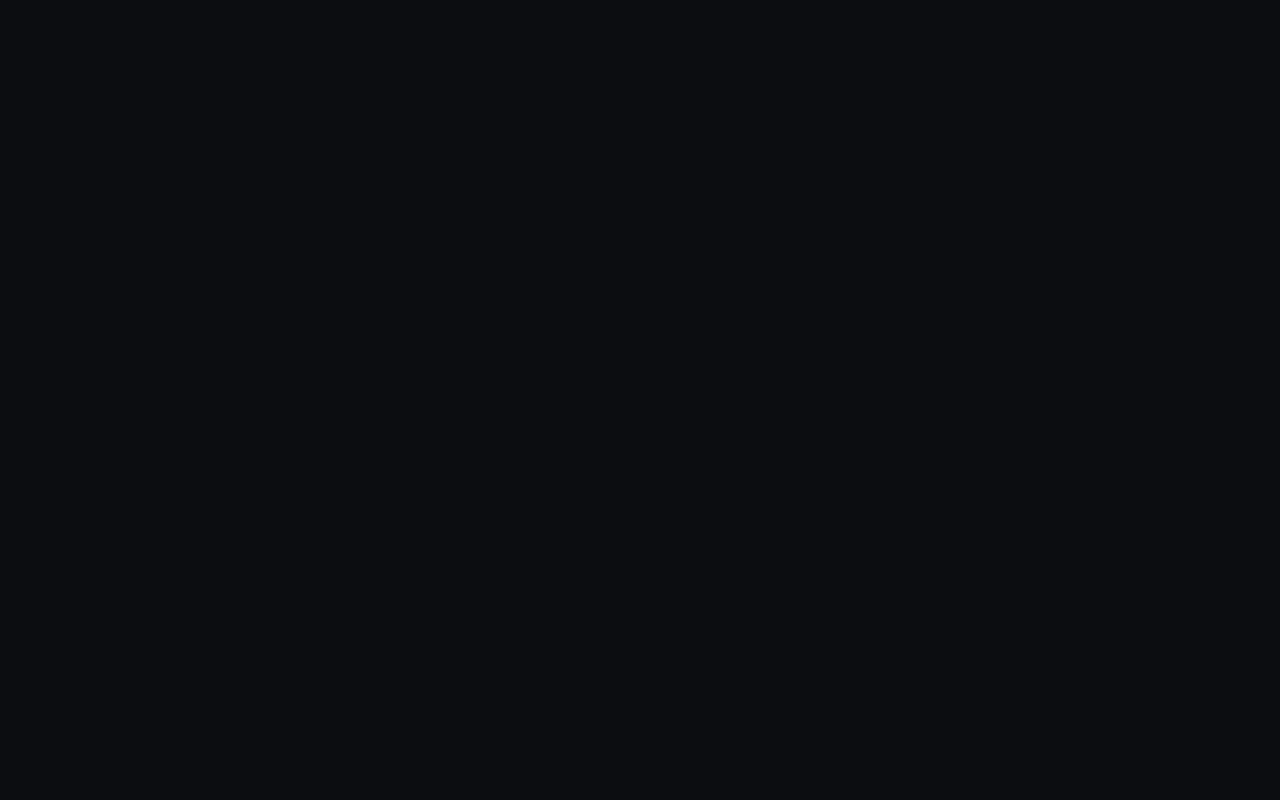
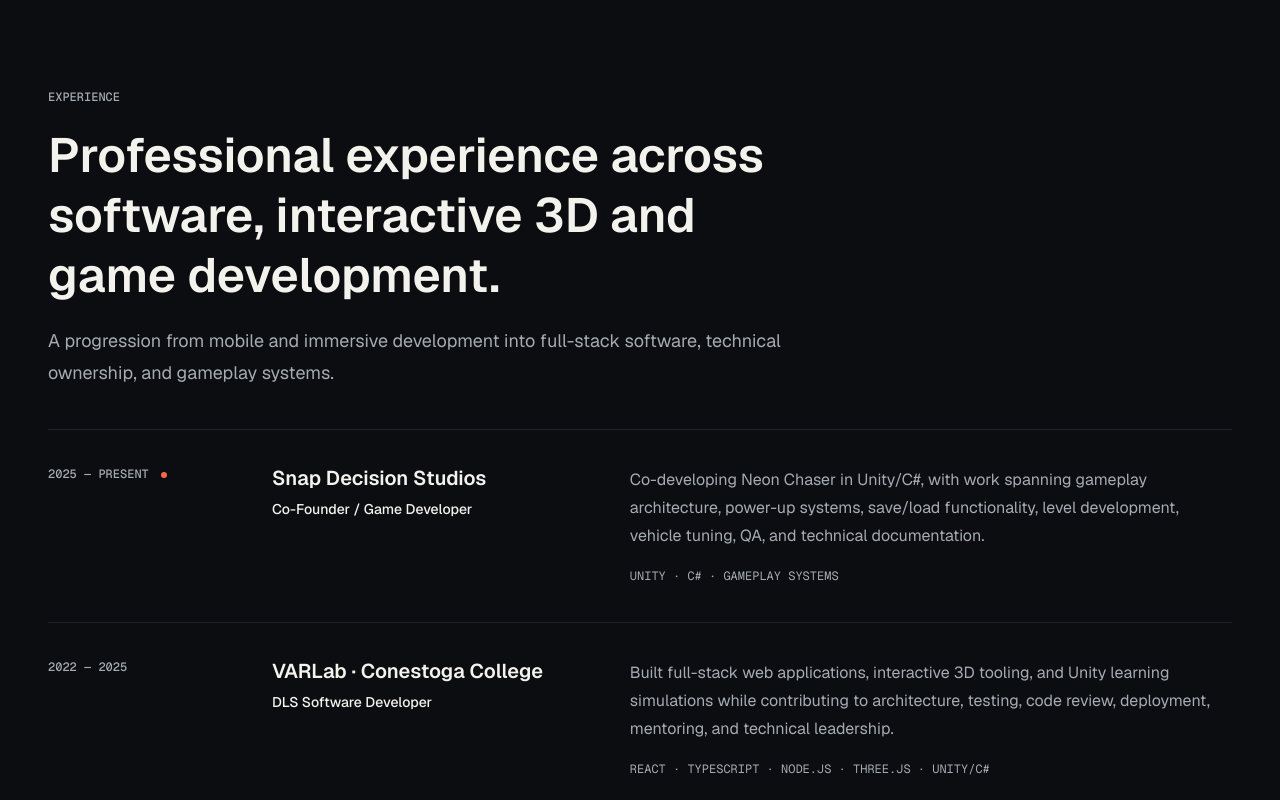
Before and after one commit to A-coderr/portfolio-v2, a Next.js app: page / in a window 1280 px wide. Shown: the part 2280-3080 px from the top of the page. Before the commit the page ends 2321 px from the top, so only its background shows below. Built offline with nearby package versions, Linux system fonts and the light colour scheme.

Commit message:
Added the experiences section

```diff
--- a/src/app/page.tsx
+++ b/src/app/page.tsx
@@ -1,3 +1,4 @@
+import { Experience } from "@/components/experience/Experience";
 import { Hero } from "@/components/hero/Hero";
 import { Header } from "@/components/layout/Header";
 import { SelectedWork } from "@/components/projects/SelectedWork";
@@ -9,6 +10,7 @@
       <main>
         <Hero />
         <SelectedWork />
+        <Experience />
       </main>
     </div>
   );
--- /dev/null
+++ b/src/components/experience/Experience.tsx
@@ -0,0 +1,74 @@
+import { experienceItems } from "@/data/experience";
+
+export function Experience() {
+  return (
+    <section
+      id="experience"
+      aria-labelledby="experience-title"
+      className="mx-auto max-w-7xl px-6 pb-20 pt-6 sm:px-8 lg:px-12 lg:pb-28 lg:pt-12"
+    >
+      <div className="max-w-3xl">
+        <p className="font-mono text-xs font-medium uppercase text-muted">
+          EXPERIENCE
+        </p>
+        <h2
+          id="experience-title"
+          className="mt-5 text-3xl font-semibold leading-tight text-foreground sm:text-4xl lg:text-5xl"
+        >
+          Professional experience across software, interactive 3D and game
+          development.
+        </h2>
+        <p className="mt-5 text-base leading-8 text-muted sm:text-lg">
+          A progression from mobile and immersive development into full-stack
+          software, technical ownership, and gameplay systems.
+        </p>
+      </div>
+
+      <ol className="mt-10 border-t border-border/70">
+        {experienceItems.map((entry) => (
+          <li key={entry.id}>
+            <article
+              aria-labelledby={`${entry.id}-title`}
+              className="grid gap-4 border-b border-border/60 py-7 transition-colors hover:border-border sm:py-8 lg:grid-cols-[minmax(7rem,0.55fr)_minmax(15rem,0.95fr)_minmax(0,1.8fr)] lg:gap-10 lg:py-9"
+            >
+              <div className="flex items-center gap-3 lg:items-start">
+                <p className="font-mono text-xs font-medium uppercase tracking-normal text-muted">
+                  {entry.period}
+                </p>
+                {entry.current ? (
+                  <span
+                    aria-hidden="true"
+                    className="mt-0.5 h-1.5 w-1.5 shrink-0 rounded-full bg-accent lg:mt-1.5"
+                  />
+                ) : null}
+              </div>
+
+              <div>
+                <h3
+                  id={`${entry.id}-title`}
+                  className="text-xl font-semibold leading-tight text-foreground"
+                >
+                  {entry.company}
+                </h3>
+                <p className="mt-2 text-sm font-medium text-foreground">
+                  {entry.role}
+                </p>
+              </div>
+
+              <div>
+                <p className="max-w-3xl text-sm leading-6 text-muted sm:text-base sm:leading-7">
+                  {entry.summary}
+                </p>
+                {entry.context ? (
+                  <p className="mt-4 font-mono text-xs uppercase leading-5 text-muted">
+                    {entry.context}
+                  </p>
+                ) : null}
+              </div>
+            </article>
+          </li>
+        ))}
+      </ol>
+    </section>
+  );
+}
--- /dev/null
+++ b/src/data/experience.ts
@@ -0,0 +1,58 @@
+export interface ExperienceEntry {
+  id: string;
+  period: string;
+  company: string;
+  role: string;
+  summary: string;
+  context?: string;
+  current?: boolean;
+}
+
+export const experienceItems: readonly ExperienceEntry[] = [
+  {
+    id: "snap-decision-studios",
+    period: "2025 — PRESENT",
+    company: "Snap Decision Studios",
+    role: "Co-Founder / Game Developer",
+    summary:
+      "Co-developing Neon Chaser in Unity/C#, with work spanning gameplay architecture, power-up systems, save/load functionality, level development, vehicle tuning, QA, and technical documentation.",
+    context: "Unity · C# · Gameplay Systems",
+    current: true,
+  },
+  {
+    id: "varlab-dls-software-developer",
+    period: "2022 — 2025",
+    company: "VARLab · Conestoga College",
+    role: "DLS Software Developer",
+    summary:
+      "Built full-stack web applications, interactive 3D tooling, and Unity learning simulations while contributing to architecture, testing, code review, deployment, mentoring, and technical leadership.",
+    context: "React · TypeScript · Node.js · Three.js · Unity/C#",
+  },
+  {
+    id: "the-falls-road-pub",
+    period: "2026",
+    company: "The Falls Road on Victoria",
+    role: "Web Developer",
+    summary:
+      "Developed and maintained the pub's production website, including content updates, third-party integrations, responsive design, testing, performance checks, and ongoing coordination with management.",
+    context: "Production Web · Integrations · QA",
+  },
+  {
+    id: "varlab-ar-vr-software-developer",
+    period: "2021",
+    company: "VARLab · Conestoga College",
+    role: "AR/VR Software Developer",
+    summary:
+      "Developed reusable Unity/C# components and interactive 2D/3D learning experiences, with attention to object-oriented design, performance, testing, and version control.",
+    context: "Unity · C#",
+  },
+  {
+    id: "conestoga-mobile-developer",
+    period: "2020",
+    company: "Conestoga College",
+    role: "Mobile Developer",
+    summary:
+      "Contributed to an AR mask-fit research application using real-time face analysis across Android and iOS, with Python supporting data gathering and machine-learning work.",
+    context: "Java · Swift · Python · Mobile AR",
+  },
+];
```
Also changed, not shown: 2 other files (tests, documents, lock files or other folders).
